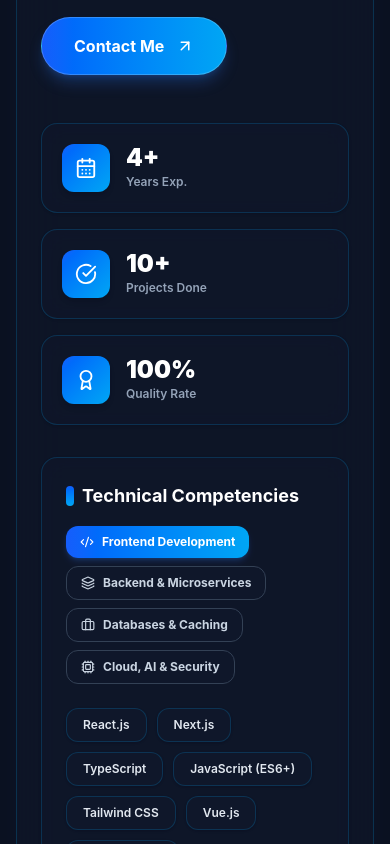
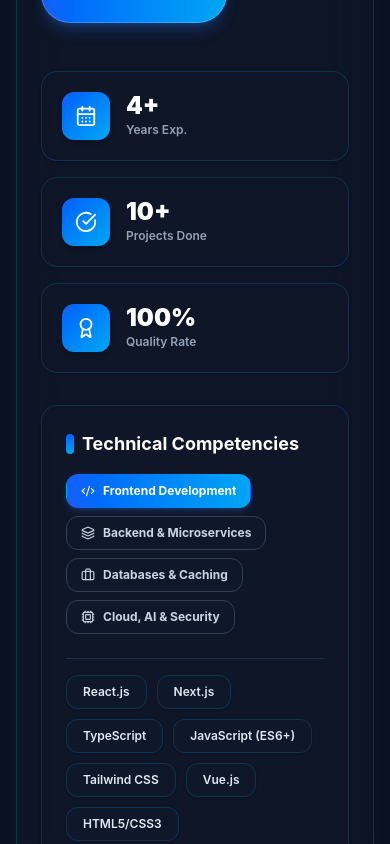
Before and after one commit to mkk-karthi/portfolio-next-js, a Next.js app: page / in a window 390 px wide. Shown: the part 1460-2304 px from the top of the page. Built offline with nearby package versions, Linux system fonts and the light colour scheme.

Commit message:
Bug fixing

```diff
--- a/src/app/globals.css
+++ b/src/app/globals.css
@@ -16,16 +16,7 @@
   --color-brand-sky: #38bdf8;
   --color-brand-cyan: #06b6d4;
 
-  --color-charcoal-900: #1d2939;
-  --color-charcoal-700: #344054;
-  --color-charcoal-400: #98a2b3;
-  --color-charcoal-100: #f1f5f9;
-  --color-dark-100: #0f172a;
-  --color-dark-200: #0b1120;
-  --color-off-white: #fcfcfd;
   --color-border-gray: rgba(56, 189, 248, 0.2);
-  --color-warm-white: #fffaf5;
-  --color-cool-white: #f8fafc;
 }
 
 html {
@@ -113,15 +104,6 @@ html:where(.dark, .dark *) ::-webkit-scrollbar-track {
   }
 }
 
-@keyframes floatSlow {
-  0%, 100% {
-    transform: translateY(0px);
-  }
-  50% {
-    transform: translateY(-12px);
-  }
-}
-
 @keyframes heroFloat {
   0%, 100% {
     transform: translateY(0px) rotate(0deg);
@@ -131,18 +113,6 @@ html:where(.dark, .dark *) ::-webkit-scrollbar-track {
   }
   66% {
     transform: translateY(-4px) rotate(-0.5deg);
-  }
-}
-
-@keyframes gradientShift {
-  0% {
-    background-position: 0% 50%;
-  }
-  50% {
-    background-position: 100% 50%;
-  }
-  100% {
-    background-position: 0% 50%;
   }
 }
 
@@ -181,3 +151,18 @@ html:where(.dark, .dark *) ::-webkit-scrollbar-track {
   box-shadow: 0 10px 30px -5px rgba(37, 99, 235, 0.25), 0 0 20px rgba(56, 189, 248, 0.15);
   transform: translateY(-4px);
 }
+
+@keyframes tabSwitch {
+  from {
+    opacity: 0;
+    transform: translateY(6px) scale(0.98);
+  }
+  to {
+    opacity: 1;
+    transform: translateY(0) scale(1);
+  }
+}
+
+.animate-tab-switch {
+  animation: tabSwitch 0.25s cubic-bezier(0.16, 1, 0.3, 1) forwards;
+}
--- a/src/components/Navbar.tsx
+++ b/src/components/Navbar.tsx
@@ -124,7 +124,7 @@ const NavItemsGroup: React.FC<NavItemsGroupProps> = ({
       {/* Smooth Sliding Active Pill Indicator */}
       {pill.opacity > 0 && (
         <div
-          className="absolute rounded-full bg-linear-to-r from-blue-600 to-sky-500 shadow-md shadow-blue-500/25 border border-sky-400/40 transition-all duration-300 ease-out pointer-events-none z-0"
+          className="absolute rounded-full bg-linear-to-r from-blue-600 to-sky-500 shadow-md shadow-blue-500/25 border border-sky-400/40 transition-all duration-150 ease-out pointer-events-none z-0"
           style={{
             top: `${pill.top}px`,
             left: `${pill.left}px`,
@@ -149,7 +149,7 @@ const NavItemsGroup: React.FC<NavItemsGroupProps> = ({
               aria-label={item.label}
               title={item.label}
               onClick={() => onSelect(item.label)}
-              className={`relative z-10 flex items-center justify-center w-8.5 h-8.5 rounded-full transition-colors duration-200 cursor-pointer ${
+              className={`relative z-10 flex items-center justify-center w-8.5 h-8.5 rounded-full transition-colors duration-150 cursor-pointer ${
                 isSelected
                   ? "text-white"
                   : "bg-slate-800/80 text-slate-300 hover:text-white hover:bg-slate-700/80"
@@ -167,7 +167,7 @@ const NavItemsGroup: React.FC<NavItemsGroupProps> = ({
               buttonRefs.current[item.label] = el;
             }}
             onClick={() => onSelect(item.label)}
-            className={`relative z-10 px-4 py-2 rounded-full text-xs lg:text-sm font-bold tracking-wide transition-colors duration-200 cursor-pointer select-none ${
+            className={`relative z-10 px-4 py-2 rounded-full text-xs lg:text-sm font-bold tracking-wide transition-colors duration-150 cursor-pointer select-none ${
               isSelected ? "text-white" : "text-slate-300 hover:text-white"
             }`}
           >
--- a/src/components/sections/AboutMe.tsx
+++ b/src/components/sections/AboutMe.tsx
@@ -101,7 +101,7 @@ export default function AboutMe() {
                 <span>Full Stack & Freelance Engineering</span>
               </div>
 
-              <h2 className="text-4xl sm:text-5xl lg:text-6xl font-black text-slate-900 dark:text-white tracking-tight leading-tight">
+              <h2 className="text-3xl sm:text-4xl lg:text-5xl font-black text-slate-900 dark:text-white tracking-tight leading-tight">
                 Why{" "}
                 <span className="text-transparent bg-clip-text bg-linear-to-r from-blue-600 via-sky-500 to-cyan-400">
                   Work With Me
@@ -132,50 +132,43 @@ export default function AboutMe() {
           <div className="flex flex-col gap-8 w-full lg:w-[55%]">
             {/* Stats Row */}
             <div className="grid grid-cols-1 sm:grid-cols-3 gap-4 w-full" data-aos="fade-left">
-              {/* Experience Stat */}
-              <div className="rounded-2xl border border-slate-200 dark:border-sky-500/20 p-5 bg-slate-50/80 dark:bg-slate-900/80 flex items-center gap-4 shadow-sm backdrop-blur-md">
+              {[
+                {
+                  icon: CalendarDaysIcon,
+                  val: <><Counter target={personalInfo.totalExperience} duration={1800} />+</>,
+                  label: "Years Exp.",
+                },
+                {
+                  icon: CircleCheckBigIcon,
+                  val: <><Counter target={personalInfo.totalProjects} duration={1800} />+</>,
+                  label: "Projects Done",
+                },
+                {
+                  icon: Award,
+                  val: "100%",
+                  label: "Quality Rate",
+                },
+              ].map((stat, i) => {
+                const Icon = stat.icon;
+                return (
+                  <div
+                    key={i}
+                    className="rounded-2xl border border-slate-200 dark:border-sky-500/20 p-5 bg-slate-50/80 dark:bg-slate-900/80 flex items-center gap-4 shadow-sm backdrop-blur-md"
+                  >
                     <div className="w-12 h-12 flex items-center justify-center rounded-xl bg-linear-to-br from-blue-600 to-sky-500 text-white shrink-0 shadow-md">
-                  <CalendarDaysIcon size={22} />
+                      <Icon size={22} />
                     </div>
                     <div>
                       <p className="text-2xl sm:text-3xl font-black text-slate-900 dark:text-white leading-none">
-                    <Counter target={personalInfo.totalExperience} duration={1800} />+
+                        {stat.val}
                       </p>
                       <p className="text-xs text-slate-500 dark:text-slate-400 font-semibold mt-1">
-                    Years Exp.
+                        {stat.label}
                       </p>
                     </div>
                   </div>
-
-              {/* Projects Stat */}
-              <div className="rounded-2xl border border-slate-200 dark:border-sky-500/20 p-5 bg-slate-50/80 dark:bg-slate-900/80 flex items-center gap-4 shadow-sm backdrop-blur-md">
-                <div className="w-12 h-12 flex items-center justify-center rounded-xl bg-linear-to-br from-blue-600 to-sky-500 text-white shrink-0 shadow-md">
-                  <CircleCheckBigIcon size={22} />
-                </div>
-                <div>
-                  <p className="text-2xl sm:text-3xl font-black text-slate-900 dark:text-white leading-none">
-                    <Counter target={personalInfo.totalProjects} duration={1800} />+
-                  </p>
-                  <p className="text-xs text-slate-500 dark:text-slate-400 font-semibold mt-1">
-                    Projects Done
-                  </p>
-                </div>
-              </div>
-
-              {/* Client Satisfaction Stat */}
-              <div className="rounded-2xl border border-slate-200 dark:border-sky-500/20 p-5 bg-slate-50/80 dark:bg-slate-900/80 flex items-center gap-4 shadow-sm backdrop-blur-md">
-                <div className="w-12 h-12 flex items-center justify-center rounded-xl bg-linear-to-br from-blue-600 to-sky-500 text-white shrink-0 shadow-md">
-                  <Award size={22} />
-                </div>
-                <div>
-                  <p className="text-2xl sm:text-3xl font-black text-slate-900 dark:text-white leading-none">
-                    100%
-                  </p>
-                  <p className="text-xs text-slate-500 dark:text-slate-400 font-semibold mt-1">
-                    Quality Rate
-                  </p>
-                </div>
-              </div>
+                );
+              })}
             </div>
 
             {/* Categorized Skills Panel */}
@@ -198,9 +191,9 @@ export default function AboutMe() {
                     <button
                       key={idx}
                       onClick={() => setActiveCategory(idx)}
-                      className={`flex items-center gap-2 px-3.5 py-2 rounded-xl text-xs font-bold transition-all duration-300 cursor-pointer ${
+                      className={`flex items-center gap-2 px-3.5 py-2 rounded-xl text-xs font-bold transition-all duration-150 ease-out cursor-pointer ${
                         isActive
-                          ? "bg-linear-to-r from-blue-600 to-sky-500 text-white shadow-md shadow-blue-500/20"
+                          ? "bg-linear-to-r from-blue-600 to-sky-500 text-white shadow-md shadow-blue-500/20 border border-transparent"
                           : "bg-white dark:bg-slate-900 text-slate-700 dark:text-slate-300 border border-slate-200 dark:border-slate-700 hover:border-sky-400"
                       }`}
                     >
@@ -211,12 +204,15 @@ export default function AboutMe() {
                 })}
               </div>
 
+              {/* Horizontal Divider Line */}
+              <hr className="border-slate-200 dark:border-sky-500/20 my-4" />
+
               {/* Skills Tags Grid */}
-              <div className="flex flex-wrap gap-2.5">
+              <div key={activeCategory} className="flex flex-wrap gap-2.5 animate-tab-switch">
                 {skillCategories[activeCategory].skills.map((skill, i) => (
                   <span
                     key={i}
-                    className="px-4 py-2 rounded-xl bg-white dark:bg-slate-900 text-slate-800 dark:text-slate-200 hover:bg-linear-to-r hover:from-blue-600 hover:to-sky-500 hover:text-white transition-all duration-300 border border-slate-200 dark:border-sky-500/20 text-xs sm:text-sm font-semibold hover:-translate-y-0.5 shadow-sm"
+                    className="px-4 py-2 rounded-xl bg-white dark:bg-slate-900 text-slate-800 dark:text-slate-200 hover:bg-linear-to-r hover:from-blue-600 hover:to-sky-500 hover:text-white transition-all duration-150 ease-out border border-slate-200 dark:border-sky-500/20 text-xs sm:text-sm font-semibold hover:-translate-y-0.5 shadow-sm"
                   >
                     {skill}
                   </span>
--- a/src/components/sections/WorkExperience.tsx
+++ b/src/components/sections/WorkExperience.tsx
@@ -4,14 +4,6 @@ import { useState } from "react";
 import "aos/dist/aos.css";
 import { experiences, education } from "@/data/data";
 import { CheckCircle2, Briefcase, GraduationCap } from "lucide-react";
-
-const parseSchool = (schoolStr: string) => {
-  const match = schoolStr.match(/(.*?)\s*\((.*?)\)/);
-  if (match) {
-    return { name: match[1], duration: match[2] };
-  }
-  return { name: schoolStr, duration: "" };
-};
 
 export default function WorkExperience() {
   const [activeTab, setActiveTab] = useState<"work" | "education">("work");
@@ -44,7 +36,7 @@ export default function WorkExperience() {
         <div className="inline-flex p-1.5 rounded-2xl bg-white/80 dark:bg-slate-900/80 border border-slate-200 dark:border-sky-500/20 backdrop-blur-xl shadow-lg">
           <button
             onClick={() => setActiveTab("work")}
-            className={`flex items-center gap-2 px-6 py-3 rounded-xl font-bold text-sm transition-all duration-300 cursor-pointer ${
+            className={`flex items-center gap-2 px-6 py-3 rounded-xl font-bold text-sm transition-all duration-150 ease-out cursor-pointer ${
               activeTab === "work"
                 ? "bg-linear-to-r from-blue-600 to-sky-500 text-white shadow-md shadow-blue-500/25"
                 : "text-slate-600 dark:text-slate-300 hover:text-slate-900 dark:hover:text-white"
@@ -55,7 +47,7 @@ export default function WorkExperience() {
           </button>
           <button
             onClick={() => setActiveTab("education")}
-            className={`flex items-center gap-2 px-6 py-3 rounded-xl font-bold text-sm transition-all duration-300 cursor-pointer ${
+            className={`flex items-center gap-2 px-6 py-3 rounded-xl font-bold text-sm transition-all duration-150 ease-out cursor-pointer ${
               activeTab === "education"
                 ? "bg-linear-to-r from-blue-600 to-sky-500 text-white shadow-md shadow-blue-500/25"
                 : "text-slate-600 dark:text-slate-300 hover:text-slate-900 dark:hover:text-white"
@@ -69,14 +61,14 @@ export default function WorkExperience() {
 
       {/* Timeline Items */}
       <div
-        className="w-full flex flex-col items-stretch animate-fade-in-up space-y-8"
+        className="w-full flex flex-col items-stretch animate-tab-switch space-y-8"
         key={activeTab}
       >
         {activeItems.map((item, index) => {
           const isWork = "company" in item;
           const title = isWork ? item.role : item.title;
-          const institution = isWork ? item.company : parseSchool(item.school).name;
-          const duration = isWork ? item.duration : parseSchool(item.school).duration;
+          const institution = isWork ? item.company : item.school;
+          const duration = item.duration;
           const desc = item.desc;
           const highlights = isWork ? item.highlights : undefined;
           const techStack = isWork ? item.techStack : undefined;
--- a/src/data/data.ts
+++ b/src/data/data.ts
@@ -200,25 +200,12 @@ export const skillCategories: SkillCategory[] = [
   },
 ];
 
-export const skills: string[] = [
-  "React.js",
-  "Next.js",
-  "Node.js",
-  "Express.js",
-  "TypeScript",
-  "Python (FastAPI)",
-  "PHP / Laravel",
-  "PostgreSQL",
-  "MySQL",
-  "Redis",
-  "Tailwind CSS",
-  "Docker",
-  "Git",
-  "REST APIs",
-  "OpenAI Integrations",
-  "Stripe Billing",
-  "OWASP Security",
-];
+export interface Education {
+  title: string;
+  school: string;
+  duration: string;
+  desc: string;
+}
 
 export const services: ServiceItem[] = [
   {
@@ -301,15 +288,17 @@ export const experiences: Experience[] = [
   },
 ];
 
-export const education = [
+export const education: Education[] = [
   {
     title: "B.Sc. Computer Science",
-    school: "VHNSN College (2018 - 2021)",
+    school: "VHNSN College",
+    duration: "2018 - 2021",
     desc: "Graduated with 72% aggregate, focusing on Data Structures, Web Technology, Software Engineering, and Database Management.",
   },
   {
     title: "HSC (Higher Secondary Certificate)",
-    school: "KVS Higher Secondary School (2016 - 2018)",
+    school: "KVS Higher Secondary School",
+    duration: "2016 - 2018",
     desc: "Completed Higher Secondary education with 70.25% aggregate in Computer Science stream.",
   },
 ];
```
Also changed, not shown: src/components/ui/GenericSlider.tsx (+5 -11 lines), src/components/ui/PageLoader.tsx (+7 -12 lines). Lines whose indentation alone changed are shown as unchanged.
